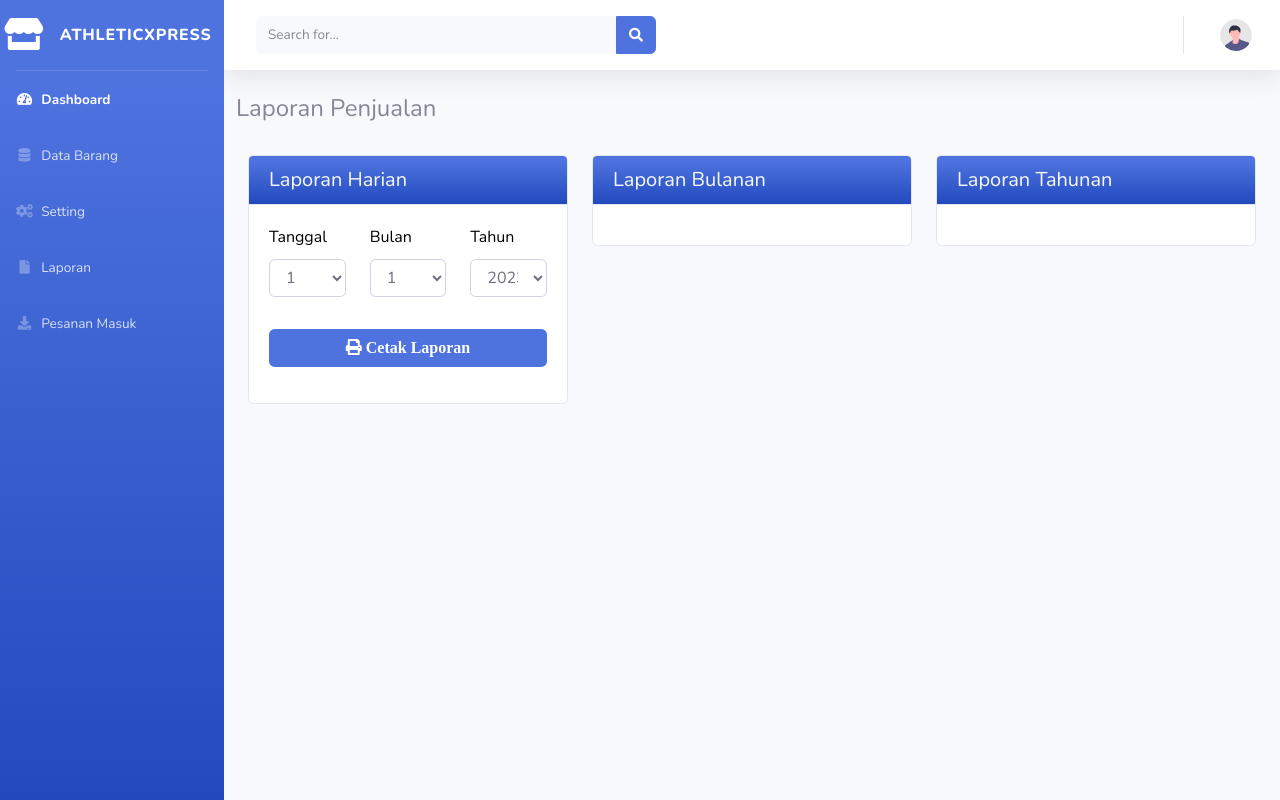
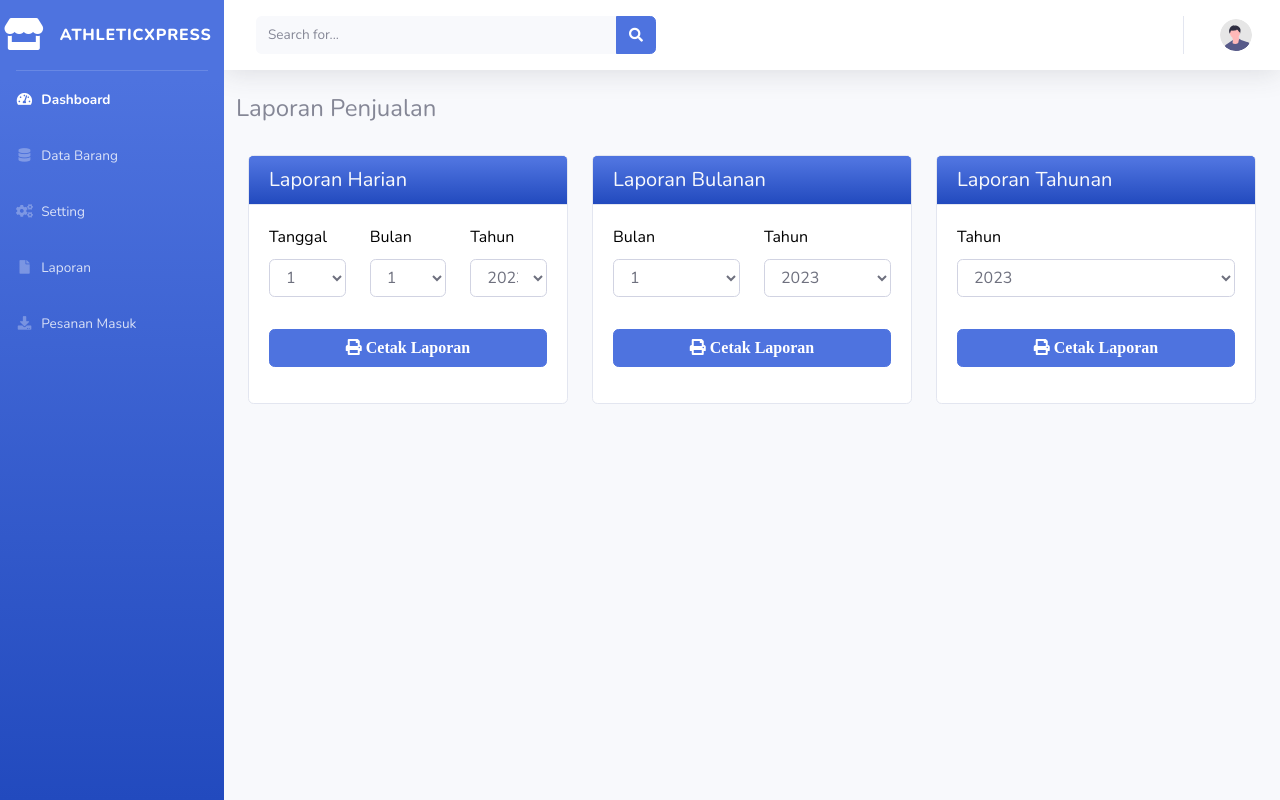
Before and after one commit to FurqonMA/toko-sepatu, a CodeIgniter app: page /toko_sepatu/index.php/admin/laporan/index in a window 1280 px wide. Run offline with CodeIgniter, Linux system fonts and the light colour scheme; some libraries are stand-ins or nearby versions.

Commit message:
membuat laporan bulanan dan tahunan

```diff
--- a/application/controllers/admin/laporan.php
+++ b/application/controllers/admin/laporan.php
@@ -29,4 +29,32 @@ class Laporan extends CI_Controller {
         $this->load->view('admin/lap_harian');
         $this->load->view('template_admin/footer');
     }
+    public function bulanan() {
+
+        $bulan      = $this->input->post('bulan');
+        $tahun      = $this->input->post('tahun');
+
+        $data['judul']      = 'Laporan Penjualan Bulanan';
+        $data['bulan']      = $bulan;
+        $data['tahun']      = $tahun;
+        $data['laporan']    = $this->model_laporan->lap_bulanan($bulan, $tahun);
+
+        $this->load->view('template_admin/header', $data);
+        $this->load->view('template_admin/sidebar');
+        $this->load->view('admin/lap_bulanan');
+        $this->load->view('template_admin/footer');
+    }
+    public function tahunan() {
+
+        $tahun      = $this->input->post('tahun');
+
+        $data['judul']      = 'Laporan Penjualan Tahunan';
+        $data['tahun']      = $tahun;
+        $data['laporan']    = $this->model_laporan->lap_tahunan($tahun);
+
+        $this->load->view('template_admin/header', $data);
+        $this->load->view('template_admin/sidebar');
+        $this->load->view('admin/lap_tahunan');
+        $this->load->view('template_admin/footer');
+    }
 }
--- a/application/models/model_brands.php
+++ b/application/models/model_brands.php
@@ -2,26 +2,26 @@
 
 class Model_brands extends CI_Model {
     public function data_adidas() {
-        return $this->db->get_where("tb_barang", array('brands' => 'adidas'));
+        return $this->db->get_where("tb_barang", array('brands' => 'Adidas'));
     }
 
     public function data_nike() {
-        return $this->db->get_where("tb_barang", array('brands' => 'nike'));
+        return $this->db->get_where("tb_barang", array('brands' => 'Nike'));
     }
 
     public function data_ortuseight() {
-        return $this->db->get_where("tb_barang", array('brands' => 'ortuseight'));
+        return $this->db->get_where("tb_barang", array('brands' => 'Ortuseight'));
     }
 
     public function data_reebok() {
-        return $this->db->get_where("tb_barang", array('brands' => 'reebok'));
+        return $this->db->get_where("tb_barang", array('brands' => 'Reebok'));
     }
 
     public function data_mizuno() {
-        return $this->db->get_where("tb_barang", array('brands' => 'mizuno'));
+        return $this->db->get_where("tb_barang", array('brands' => 'Mizuno'));
     }
 
     public function data_airjordan() {
-        return $this->db->get_where("tb_barang", array('brands' => 'airjordan'));
+        return $this->db->get_where("tb_barang", array('brands' => 'Air Jordan'));
     }
 }
--- a/application/models/model_laporan.php
+++ b/application/models/model_laporan.php
@@ -12,4 +12,19 @@ class Model_laporan extends CI_Model{
         $this->db->where('YEAR(tb_transaksi.tgl_order)', $tahun);
         return $this->db->get()->result();
     }
+    public function lap_bulanan($bulan, $tahun) {
+        $this->db->select('*');
+        $this->db->from('tb_transaksi');
+        $this->db->where('MONTH(tgl_order)', $bulan);
+        $this->db->where('YEAR(tgl_order)', $tahun);
+        $this->db->where('status_bayar= 1');
+        return $this->db->get()->result();
+    }
+    public function lap_tahunan($tahun) {
+        $this->db->select('*');
+        $this->db->from('tb_transaksi');
+        $this->db->where('YEAR(tgl_order)', $tahun);
+        $this->db->where('status_bayar= 1');
+        return $this->db->get()->result();
+    }
 }
--- a/application/models/model_transaksi.php
+++ b/application/models/model_transaksi.php
@@ -6,6 +6,7 @@ class model_transaksi extends CI_Model {
     {
         $this->db->insert('tb_keranjang', $data);
     }
+
     public function load_cart_items($id_user)
     {
         return $this->db->where('id_user', $id_user)->get('tb_keranjang')->result();
@@ -17,11 +18,33 @@ public function hapus_keranjang($id_user)
         $this->db->delete('tb_keranjang');
     }
 
-public function hapus_item_keranjang($rowid)
+
+
+    public function update_keranjang_qty($id_user, $id_barang, $qty)
     {
-    $this->db->where('rowid', $rowid);
+        $data = array('qty' => $qty);
+        $this->db->where('id_user', $id_user);
+        $this->db->where('id', $id_barang);
+        $this->db->update('tb_keranjang', $data);
+    }
+
+    public function load_cart_item($id_user, $id_barang)
+    {
+        return $this->db->where('id_user', $id_user)
+                        ->where('id', $id_barang)
+                        ->get('tb_keranjang')
+                        ->row();
+    }
+
+    public function hapus_item_keranjang($id_user, $id_barang)
+{
+    $this->db->where('id_user', $id_user);
+    $this->db->where('id', $id_barang);
     $this->db->delete('tb_keranjang');
 }
+
+
+
 
 
 
--- a/application/views/admin/laporan.php
+++ b/application/views/admin/laporan.php
@@ -65,7 +65,43 @@
             <div class="card mt-4">
                 <h5 class="card-header bg-gradient-primary text-light">Laporan Bulanan</h5>
                 <div class="card-body">
-
+                <?php echo form_open('admin/laporan/bulanan') ?>
+                    <div class="row">
+                        <div class="col-sm-6">
+                            <p style="color: #000;">Bulan</p>
+                            <div class="form-group">
+                                <label for="bulan">Bulan</label>
+                                <select name="bulan" class="form-control">
+                                    <?php
+                                    $mulai = 1;
+                                    for ($i = $mulai; $i < $mulai + 12; $i++) {
+                                        echo '<option value="' . $i . '">' . $i . '</option>';
+                                    }
+                                    ?>
+                                </select>
+                            </div>
+                        </div>
+                        <div class="col-sm-6">
+                            <p style="color: #000;">Tahun</p>
+                            <div class="form-group">
+                                <label for="tahun">Tahun</label>
+                                <select name="tahun" class="form-control">
+                                    <?php
+                                    $mulai = date('Y');
+                                    for ($i = $mulai; $i < $mulai + 5; $i++) {
+                                        echo '<option value="' . $i . '">' . $i . '</option>';
+                                    }
+                                    ?>
+                                </select>
+                            </div>
+                        </div>
+                        <div class="col-sm-12 mt-3">
+                            <div class="form-group">
+                                <button type="submit" class="btn btn-primary btn-block"><i class="fa fa-print"> Cetak Laporan</i></button>
+                            </div>
+                        </div>
+                    </div>
+                <?php echo form_close() ?>
                 </div>
             </div>
         </div>
@@ -73,7 +109,29 @@
             <div class="card mt-4">
                 <h5 class="card-header bg-gradient-primary text-light">Laporan Tahunan</h5>
                 <div class="card-body">
-
+                    <?php echo form_open('admin/laporan/tahunan') ?>
+                    <div class="row">
+                        <div class="col-sm-12">
+                            <p style="color: #000;">Tahun</p>
+                            <div class="form-group">
+                                <label for="tahun">Tahun</label>
+                                <select name="tahun" class="form-control">
+                                    <?php
+                                    $mulai = date('Y');
+                                    for ($i = $mulai; $i < $mulai + 5; $i++) {
+                                        echo '<option value="' . $i . '">' . $i . '</option>';
+                                    }
+                                    ?>
+                                </select>
+                            </div>
+                        </div>
+                        <div class="col-sm-12 mt-3">
+                            <div class="form-group">
+                                <button type="submit" class="btn btn-primary btn-block"><i class="fa fa-print"> Cetak Laporan</i></button>
+                            </div>
+                        </div>
+                    </div>
+                <?php echo form_close() ?>
                 </div>
             </div>
         </div>
--- a/application/views/frontend/keranjang.php
+++ b/application/views/frontend/keranjang.php
@@ -21,7 +21,9 @@
                 <td><?=$items['qty'] ?></td>
                 <td align="right">Rp. <?= number_format( $items['price'], 0,',','.')?></td>
                 <td align="right">Rp. <?= number_format( $items['subtotal'], 0,',','.')?></td>
-                <td><?= anchor('halaman_utama/hapus_item_keranjang/' . $items['rowid'], 'Hapus', 'class="btn btn-danger btn-sm"') ?></td>
+                <td>
+                    <a href="<?= base_url('halaman_utama/hapus_item_keranjang/' . $items['id']) ?>" class="btn btn-danger btn-sm">Hapus</a>
+                </td>
 
             </tr>
         <?php endforeach; ?>
--- a/application/views/template_admin/footer.php
+++ b/application/views/template_admin/footer.php
@@ -17,6 +17,14 @@
     <script src="<?= base_url()?>assets/js/demo/chart-area-demo.js"></script>
     <script src="<?= base_url()?>assets/js/demo/chart-pie-demo.js"></script>
 
+    <!-- Page level plugins -->
+    <script src="vendor/datatables/jquery.dataTables.min.js"></script>
+    <script src="vendor/datatables/dataTables.bootstrap4.min.js"></script>
+
+    <!-- Page level custom scripts -->
+    <script src="js/demo/datatables-demo.js"></script>
+
+
 </body>
 
 </html>
--- a/application/views/template_admin/header.php
+++ b/application/views/template_admin/header.php
@@ -16,6 +16,8 @@
     <link
         href="https://fonts.googleapis.com/css?family=Nunito:200,200i,300,300i,400,400i,600,600i,700,700i,800,800i,900,900i"
         rel="stylesheet">
+         <!-- Custom styles for this page -->
+    <link href="vendor/datatables/dataTables.bootstrap4.min.css" rel="stylesheet">
 
     <!-- Custom styles for this template-->
     <link href="<?= base_url()?>assets/css/sb-admin-2.min.css" rel="stylesheet">
```
Also changed, not shown: application/controllers/Halaman_utama.php (+28 -10 lines), application/views/admin/data_barang.php (+19 -4 lines), application/views/admin/lap_bulanan.php (added, +64 -0 lines), application/views/admin/lap_tahunan.php (added, +64 -0 lines), assets/bukti_bayar/Cuplikan_layar_2023-08-23_152816.png (added), assets/bukti_bayar/Cuplikan_layar_2023-08-25_104520.png (added), assets/bukti_bayar/bukti_bayar7.jpg (added), uploads/basket_air1.png (added), uploads/basket_air2.png (added). Lines whose indentation alone changed are shown as unchanged.
